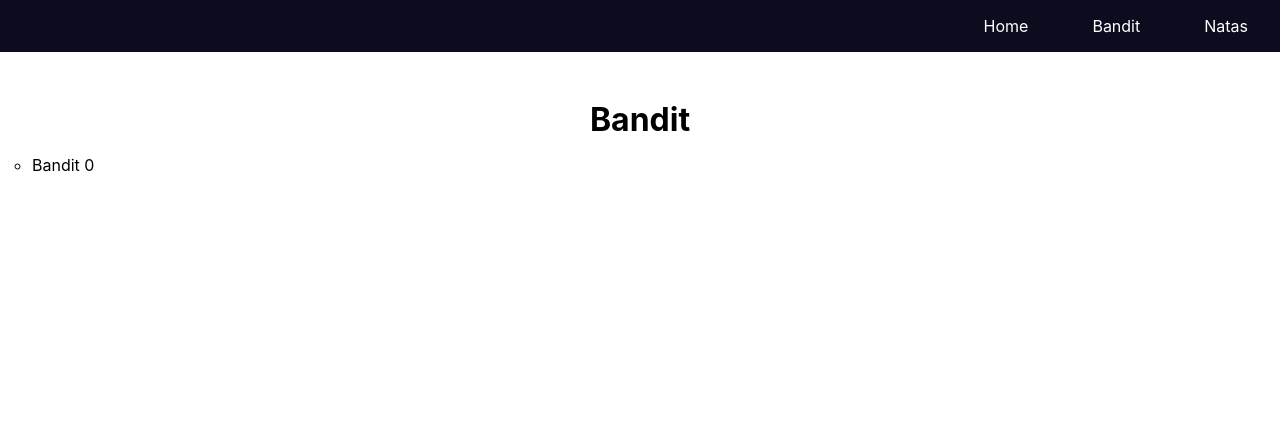
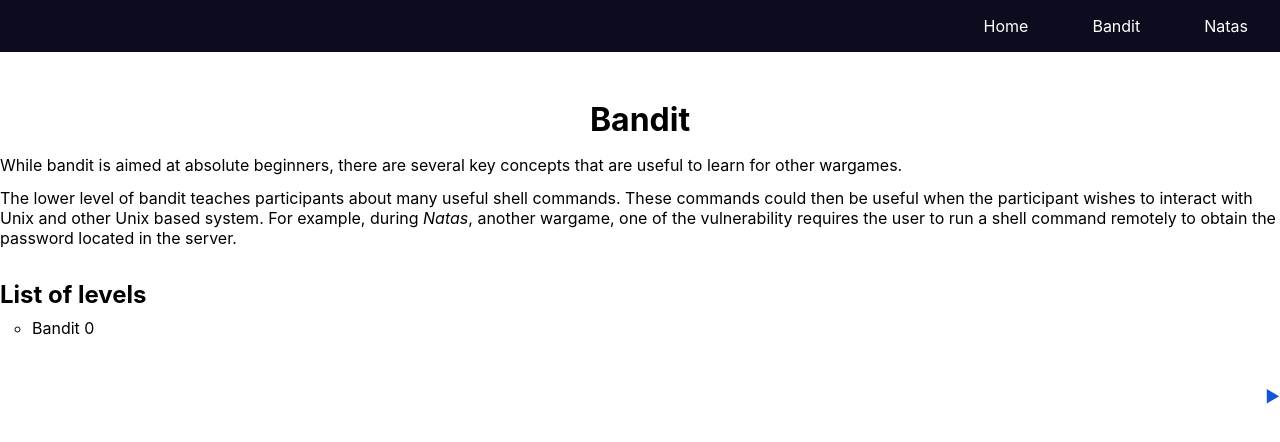
Before and after one commit to ryannath/over-the-wire, a Next.js app: page /bandit in a window 1280 px wide. Shown: the top 442 px of the page. Built offline with nearby package versions, Linux system fonts and the light colour scheme.

Commit message:
Added descriptions for bandit index page

```diff
--- a/pages/bandit/index.tsx
+++ b/pages/bandit/index.tsx
@@ -1,22 +1,31 @@
 import Head from "next/head"
-import Link from "next/link"
-import IndexList from "../../components/elements/IndexList/IndexList"
+import BanditIndexList from "../../components/elements/IndexList/BanditIndexList";
 import MainTitle from "../../components/elements/MainTitle/MainTitle";
+import PageNav from "../../components/elements/PageNav/PageNav";
 
-const numPages = 1;
 
 const bandit = () => {
   return (
     <>
-    <Head>
-      <title>Bandit</title>
-    </Head>
+      <Head>
+        <title>Bandit</title>
+      </Head>
       <MainTitle>Bandit</MainTitle>
-      <IndexList
-        path='/bandit/'
-        text='bandit'
-        range={numPages}
-      />
+      <p>
+        While bandit is aimed at absolute beginners, there are several key concepts
+        that are useful to learn for other wargames.
+      </p>
+      <p>
+        The lower level of bandit
+        teaches participants about many useful shell commands. These commands could
+        then be useful when the participant wishes to interact with Unix and other
+        Unix based system. For example, during <em>Natas</em>, another wargame,
+        one of the vulnerability requires the user to run a shell command remotely
+        to obtain the password located in the server.
+      </p>
+      <h2>List of levels</h2>
+      <BanditIndexList />
+      <PageNav link1='' link2='bandit/bandit0'/>
     </>
   );
 }
```
